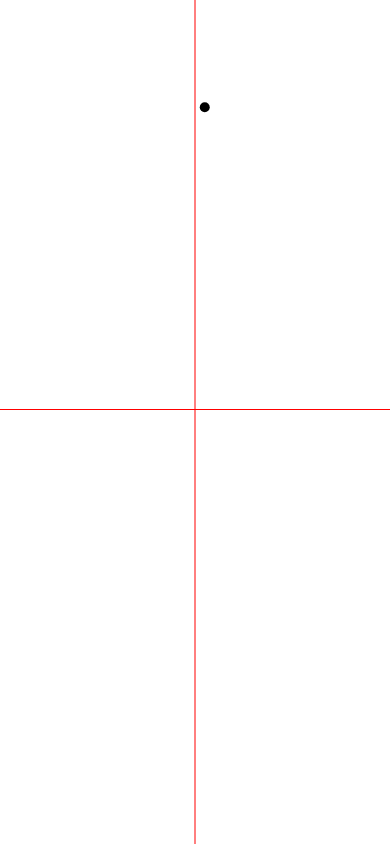
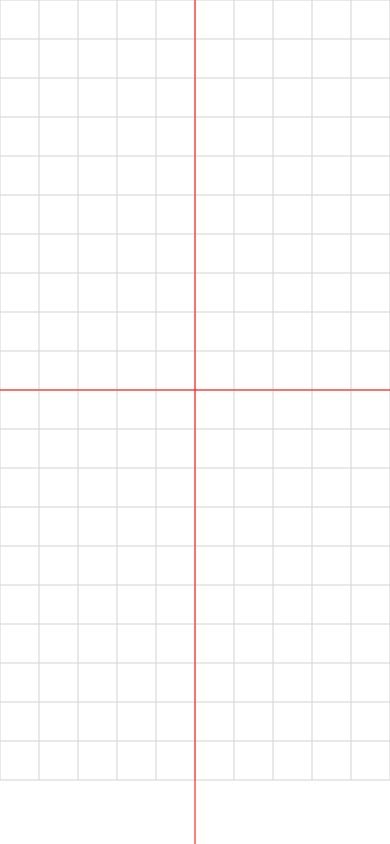
Before and after one commit to jpfli/moha, a plain HTML site: page nako/index.html in a window 390 px wide. Drawn offline with Linux system fonts and the light colour scheme.

Commit message:
Update index.html

```diff
--- a/nako/index.html
+++ b/nako/index.html
@@ -16,31 +16,32 @@
     <title>Random Dot Drawer with Dynamic Cells, Grid, Mouse Click Capture, and Pause on Hold</title>
 </head>
 <body>
-    <canvas id="dotCanvas"></canvas>
+    <canvas id="Canvas"></canvas>
 
     <script>
         document.addEventListener('DOMContentLoaded', function () {
             // Get the canvas element
-            var canvas = document.getElementById('dotCanvas');
-            var ctx = canvas.getContext('2d');
+            const canvas = document.getElementById('Canvas');
+            const ctx = canvas.getContext('2d');
 
             // Set canvas size
             canvas.width = window.innerWidth;
             canvas.height = window.innerHeight;
 
+            const gridColumns = 10;
+            let gridRows = Math.floor(canvas.height / (canvas.width / gridColumns)) & ~1;
+
             // Calculate cell size based on the screen width
-            var cellSize = canvas.width / 20;
+            let cellSize = canvas.width / gridColumns;
 
-            // Calculate the number of cells in the x and y directions using floor
-            var numCellsX = Math.floor(canvas.width / cellSize);
-            var numCellsY = Math.floor(canvas.height / cellSize);
+            let dot_timer = 0;
 
             // Array to store the coordinates of all cells
-            var allCellCoordinates = [];
+            let allCellCoordinates = [];
 
             // Fill the array with all cell coordinates
-            for (let i = 0; i < numCellsX; i++) {
-                for (let j = 0; j < numCellsY; j++) {
+            for (let i = 0; i < gridColumns; i++) {
+                for (let j = 0; j < gridRows; j++) {
                     allCellCoordinates.push({ x: (i + 0.5) * cellSize, y: (j + 0.5) * cellSize });
                 }
             }
@@ -48,47 +49,30 @@
             // Shuffle the array to randomize the order
             shuffleArray(allCellCoordinates);
 
-            var frame_counter = 0;
-
             // Variable to store the index of the current dot
-            var currentDotIndex = 0;
-
-            // Variable to store the coordinates of the current dot
-            var currentDot = {
-                x: Math.floor((canvas.width / 2) / cellSize) * cellSize,
-                y: Math.floor((canvas.height / 2) / cellSize) * cellSize };
+            let currentDotIndex = 0;
 
             // Array to store the coordinates of the dots
-            var dotCoordinatesArray = [];
+            let dotCoordinatesArray = [];
 
             // Variable to store the timestamp when the mouse button is pressed
-            var mouseDownTimestamp = 0;
+            let mouseDownTimestamp = 0;
 
             // Flag to indicate if the app is paused
-            var isPaused = false;
+            let isPaused = true;
 
             // Function to draw a dot at the next cell
             function update() {
-                if (!isPaused && mouseDownTimestamp != 0) {
-                    // Pause the app and show all saved dots in green
-                    if (Date.now() - mouseDownTimestamp >= 2000) {
-                        dotCoordinatesArray.pop(); // Remove the dot that was added when mouse button was pressed
-                        console.log("Coordinates popped: ", {tnow:Date.now(), tdwn:mouseDownTimestamp});
-                        mouseDownTimestamp = 0;
-                        isPaused = true;
-                    }
-                }
+                if (isPaused) {
+                    ctx.clearRect(0, 0, canvas.width, canvas.height); // Clear canvas
 
-                ctx.clearRect(0, 0, canvas.width, canvas.height); // Clear canvas
-
-                if (isPaused) {
                     // Draw grid lines in lightgray
                     ctx.beginPath();
-                    for (let i = 0; i <= numCellsX; i++) {
+                    for (let i = 0; i <= gridColumns; i++) {
                         ctx.moveTo(i * cellSize, 0);
-                        ctx.lineTo(i * cellSize, numCellsY * cellSize);
+                        ctx.lineTo(i * cellSize, gridRows * cellSize);
                     }
-                    for (let j = 0; j <= numCellsY; j++) {
+                    for (let j = 0; j <= gridRows; j++) {
                         ctx.moveTo(0, j * cellSize);
                         ctx.lineTo(canvas.width, j * cellSize);
                     }
@@ -104,17 +88,16 @@
                     }
                 }
                 else if (mouseDownTimestamp == 0){
-                    if (frame_counter >= 90) {
-                        frame_counter = 0;
-                        if (currentDotIndex >= allCellCoordinates.length) {
-                            // If all cells have been visited, reset the index and reshuffle the array
-                            currentDotIndex = 0;
-                            shuffleArray(allCellCoordinates);
-                        }
+                    ctx.clearRect(0, 0, canvas.width, canvas.height); // Clear canvas
 
-                        currentDot = allCellCoordinates[currentDotIndex];
-                        currentDotIndex++;
+                    if (dot_timer >= 99) {
+                        dot_timer = 0;
+
+                        advanceDotIndex();
                     }
+
+                    console.log("currentDotIndex: " + currentDotIndex);
+                    let currentDot = allCellCoordinates[currentDotIndex];
 
                     // Draw the dot
                     ctx.beginPath();
@@ -122,7 +105,23 @@
                     ctx.fillStyle = 'black';
                     ctx.fill();
 
-                    ++frame_counter;
+                    ++dot_timer;
+                }
+                else {
+                    // Pause the app and show all saved dots in green
+                    if (Date.now() - mouseDownTimestamp >= 2000) {
+                         // Remove the dot that was added when mouse button was pressed
+                        dotCoordinatesArray.pop();
+                        --currentDotIndex;
+                        if (currentDotIndex < 0) {
+                            currentDotIndex = allCellCoordinates.length - 1;
+                        }
+
+                        console.log("Coordinates popped: ", {tnow:Date.now(), tdwn:mouseDownTimestamp});
+
+                        mouseDownTimestamp = 0;
+                        isPaused = true;
+                    }
                 }
 
                     // Draw the crosshair at the center of the cell
@@ -139,28 +138,70 @@
                 ctx.stroke();
             }
 
-            // Event listener for mouse button press
-            document.addEventListener('mousedown', function (event) {
+            function advanceDotIndex() {
+                console.log("++currentDotIndex");
+                currentDotIndex++;
+                if (currentDotIndex >= allCellCoordinates.length) {
+                    // If all cells have been visited, reset the index and reshuffle the array
+                    isPaused = true;
+                    currentDotIndex = 0;
+                    shuffleArray(allCellCoordinates);
+                    console.log("New shuffle!");
+                }
+            }
+
+            function handle_mousedown(event) {
                 if (isPaused) {
                     isPaused = false;
-                    frame_counter = 0;
                 }
                 else {
                     // Add current dot coordinates to the array
+                    let currentDot = allCellCoordinates[currentDotIndex];
                     dotCoordinatesArray.push({ x: currentDot.x, y: currentDot.y });
-                    console.log("Coordinates added: ", { x: currentDot.x, y: currentDot.y });
+                    console.log("Coordinates added: " + Math.floor(currentDot.x / cellSize) + ", " + Math.floor(currentDot.y / cellSize));
+
+                    advanceDotIndex();
 
                     mouseDownTimestamp = Date.now();
                 }
-            });
+            }
+
+            function handle_mouseup(event) {
+                mouseDownTimestamp = 0;
+
+                dot_timer = 0;
+            }
+
+            // Event listener for mouse button press
+            document.addEventListener('mousedown', handle_mousedown);
+            document.addEventListener('touchstart', handle_mousedown);
 
             // Event listener for mouse button release
-            document.addEventListener('mouseup', function (event) {
-                mouseDownTimestamp = 0;
+            document.addEventListener('mouseup', handle_mouseup);
+            document.addEventListener('touchend', handle_mouseup);
+
+            // Handle window resize
+            window.addEventListener('resize', () => {
+                canvas.width = window.innerWidth;
+                canvas.height = window.innerHeight;
+                gridRows = 2 * Math.floor(canvas.height / (2 * canvas.width / gridColumns));
+                cellSize = canvas.width / gridColumns;
+
+                // Fill the array with all cell coordinates
+                allCellCoordinates.length = 0;
+                for (let i = 0; i < gridColumns; i++) {
+                    for (let j = 0; j < gridRows; j++) {
+                        allCellCoordinates.push({ x: (i + 0.5) * cellSize, y: (j + 0.5) * cellSize });
+                    }
+                }
+
+                // Shuffle the array to randomize the order
+                shuffleArray(allCellCoordinates);
+
+                dotCoordinatesArray.length = 0;
+
+                isPaused = true;
             });
-
-            // Update 30 times per seconds
-            setInterval(update, 33);
 
             // Function to shuffle an array
             function shuffleArray(array) {
@@ -171,6 +212,15 @@
                     array[j] = temp;
                 }
             }
+
+            // Initial setup
+            function init() {
+                // Call the update function 30 times per second
+                setInterval(update, 1000 / 30);
+            }
+
+            // Run the initialization function
+            init();
         });
     </script>
 </body>
```
